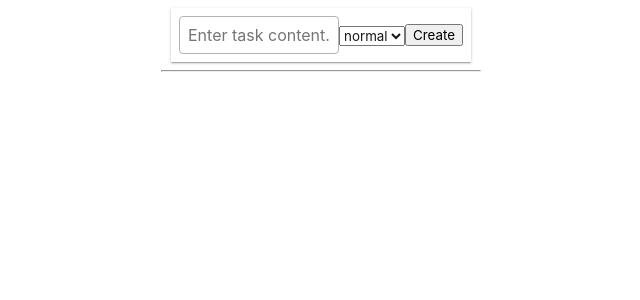
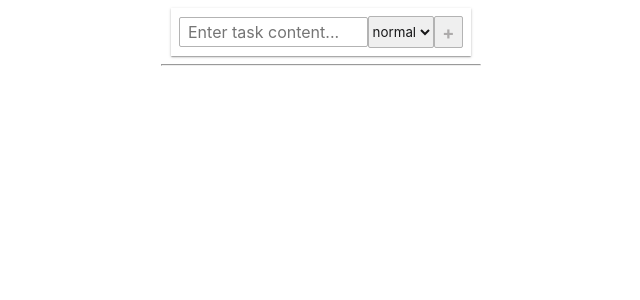
Before and after one commit to 503292/todo-list, a React (Create React App) app: page / in a window 1280 px wide. Shown: the top 300 px of the page, without its empty margins (319-959 px from the left). Built offline with nearby package versions, Linux system fonts and the light colour scheme.

Commit message:
STYLED _ input component

```diff
--- a/src/components/PrioritySelector/PrioritySelector.module.css
+++ b/src/components/PrioritySelector/PrioritySelector.module.css
@@ -1,4 +1,3 @@
-
 select option[value='low'] {
   background: #fcf952;
 }
@@ -32,3 +31,9 @@ select:hover[value='low'] {
   color: green;
   background: #f3a987;
 }
+.select:focus {
+  /* border: 2px solid #2684ff; */
+  outline: 2px solid #2684ff;
+  /* border-width: 2px;
+  border-color: #2684ff; */
+}
--- a/src/components/TaskEditor/TaskEditor.js
+++ b/src/components/TaskEditor/TaskEditor.js
@@ -48,7 +48,6 @@ export default class TaskEditor extends Component {
             placeholder="Enter task content..."
           />
           <label className={css.label}>
-            {/* Select task priority: */}
             <PrioritySelector
               options={options}
               value={priority}
@@ -56,7 +55,9 @@ export default class TaskEditor extends Component {
             />
           </label>
 
-          <button type="submit">Create</button>
+          <button className={css.addBtn} type="submit">
+            +
+          </button>
         </form>
       </div>
     );
--- a/src/components/TaskEditor/TaskEditor.module.css
+++ b/src/components/TaskEditor/TaskEditor.module.css
@@ -14,19 +14,31 @@
 
 .label {
   font-size: 14px;
-
 }
 
 .label select {
   color: #171718;
+  height: 32px;
+  border-radius: 2px;
+  border: 1px solid #b3b3b3;
+}
+.addBtn {
+  min-height: 32px;
+  width: 38px;
+  border-radius: 2px;
+  border: 1px solid #b3b3b3;
+  outline: none;
+  font-weight: 700;
+  font-size: 18px;
+  color: rgb(173, 171, 171);
 }
 
 .input {
   color: #171718;
   font-size: 16px;
-  min-height: 38px;
+  min-height: 30px;
   padding: 4px 8px;
-  border-radius: 4px;
+  border-radius: 2px;
   border: 1px solid #b3b3b3;
   width: 100%;
   outline: 0;
@@ -34,6 +46,5 @@
 }
 
 .input:focus {
-  border-width: 2px;
-  border-color: #2684ff;
+  outline: 2px solid #2684ff;
 }
```
